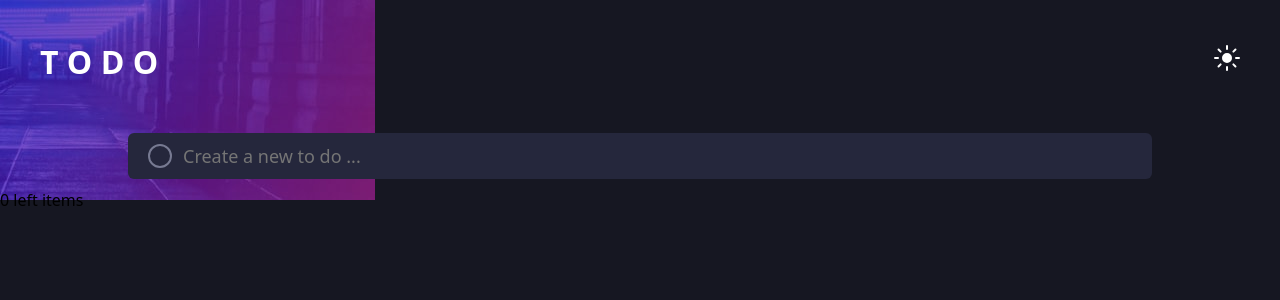
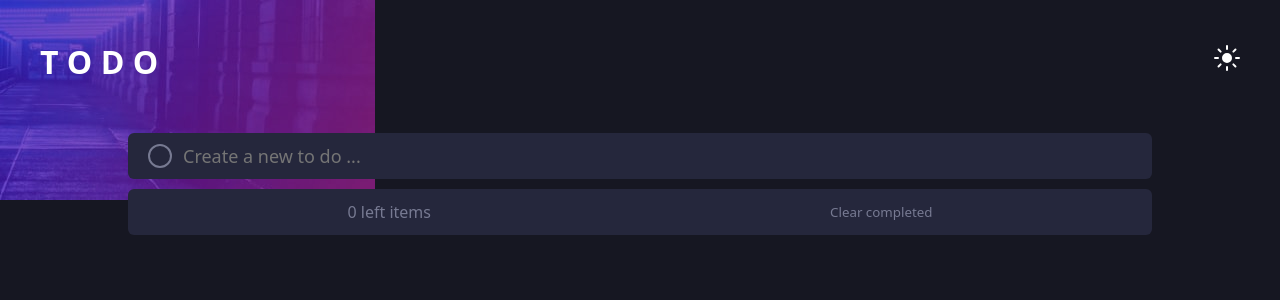
Before and after one commit to AlexProcess/React-ToDo, a React (Vite) app: page / in a window 1280 px wide. Shown: the top 300 px of the page. Built offline with nearby package versions, Linux system fonts and the light colour scheme.

Commit message:
feat: :sparkles: left items and clear completed

```diff
--- a/src/Context/TodoContext.tsx
+++ b/src/Context/TodoContext.tsx
@@ -17,6 +17,7 @@ interface TodoContextProps {
     createTodo(newTodo: IDataToCreateTodo): Promise<void>;
     updateTodo(id: string, updatedFields: Partial<IToDo>): Promise<void>;
     deleteTodo(id: string): Promise<void>;
+    deleteCompletedTodos: () => Promise<void>;
 }
 
 export const TodoContext = createContext({} as TodoContextProps);
@@ -72,6 +73,13 @@ export const TodoProvider: React.FC<TodoProviderProps> = ({ children }) => {
         await getTodoes();
     };
 
+    //! Delete completed TODOES
+    const deleteCompletedTodos = async () => {
+        const updatedTodoes = todoes.filter((todo) => !todo.completed);
+        localStorage.setItem("todoes", JSON.stringify(updatedTodoes));
+        await getTodoes();
+    };
+
     return (
         <TodoContext.Provider
             value={{
@@ -79,10 +87,12 @@ export const TodoProvider: React.FC<TodoProviderProps> = ({ children }) => {
                 todoes,
 
                 // methods
+
                 getTodoes,
                 createTodo,
                 updateTodo,
                 deleteTodo,
+                deleteCompletedTodos,
             }}
         >
             {children}
--- a/src/components/ToDo/ToDoes.tsx
+++ b/src/components/ToDo/ToDoes.tsx
@@ -10,21 +10,27 @@ import "./todoes.css";
 import { TodoContext } from "../../context/TodoContext";
 
 export const ToDoes = () => {
-    const { todoes } = useContext(TodoContext);
+    const { todoes, deleteCompletedTodos } = useContext(TodoContext);
 
     const leftItems = todoes.filter((todo) => !todo.completed);
 
     return (
         <>
-            <div>
+            <div className="todoes__container">
                 <ul className="todo__list">
                     {todoes.map((todo) => (
                         <ToDo key={todo.id} todo={todo} />
                     ))}
                 </ul>
             </div>
-            <div>
+            <div className="items-clear__contain">
                 <p>{leftItems.length} left items</p>
+                <button
+                    onClick={deleteCompletedTodos}
+                    className="clear__button"
+                >
+                    Clear completed
+                </button>
             </div>
         </>
     );
--- a/src/components/ToDo/todoes.css
+++ b/src/components/ToDo/todoes.css
@@ -0,0 +1,18 @@
+.items-clear__contain{
+  display: flex;
+  flex-direction: row;
+  justify-content: space-around;
+  background-color: #25273c;
+  padding: 12px 20px;
+  border-radius: 6px;
+  margin: 0 auto;
+  width: 80%;
+  color: hsl(234, 11%, 52%);
+}
+
+.clear__button{
+    background: initial;
+    border: initial;
+    color: hsl(234, 11%, 52%);
+    cursor: pointer;
+}
--- a/src/main.tsx
+++ b/src/main.tsx
@@ -17,7 +17,7 @@ ReactDOM.createRoot(document.getElementById("root") as HTMLElement).render(
 );
 
 //!ToDo --> Delete button --> DONE
-//!ToDo --> Indicar items(Todoes que tienes en la lista)
+//!ToDo --> Indicar items(Todoes que tienes en la lista) --> DONE
 //!ToDo --> boton de clear all
 //!ToDo --> mostrar los ALL, ACTIVE Y COMPLETED
 //!ToDo --> Drag and drop
```
